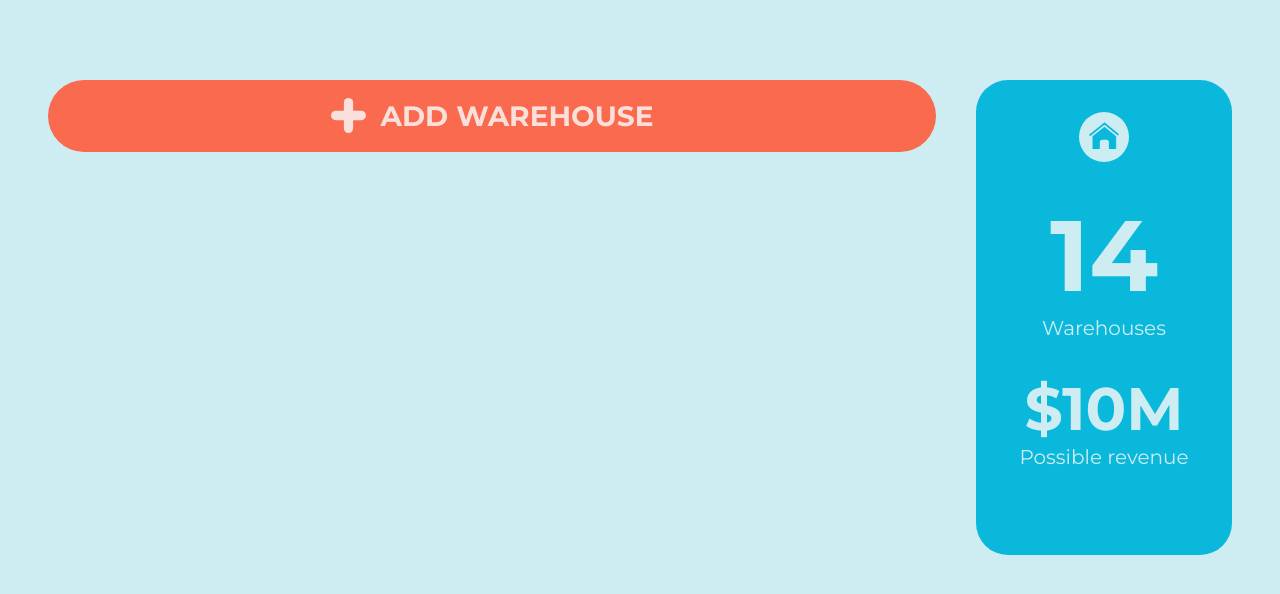
After one commit to linguini1/WMS, a Flask app: page /warehouses in a window 1280 px wide. The commit adds this page. Shown: the top 594 px of the page. Run offline with Flask 2, Linux system fonts and the light colour scheme; data that the repository does not hold is empty.

Commit message:
Finished warehouse page, note that the add warehouse button is still having issues with the modal background. Not sure how to fix this yet.

```diff
--- a/wms/models.py
+++ b/wms/models.py
@@ -38,3 +38,7 @@ class Warehouse(db.Model):
     name = db.Column(db.String(15), unique=True, nullable=False)
     capacity = db.Column(db.Integer, nullable=False)
     items = db.relationship("Item", backref="home_warehouse", lazy=True)
+
+
+db.drop_all()
+db.create_all()
--- a/wms/routes.py
+++ b/wms/routes.py
@@ -17,13 +17,13 @@ def home():
     # Form validation messages
     if warehouseForm.validate_on_submit():
         flash(f'Warehouse "{warehouseForm.name.data}" created.')
-        db.session.add(Warehouse(name=warehouseForm.name.data,
+        db.session.add(Warehouse(name=warehouseForm.name.data.title(),
                                  capacity=warehouseForm.capacity.data))
         db.session.commit()
         print(Warehouse.query.all())
 
     if itemForm.validate_on_submit():
-        db.session.add(ItemTemplate(name=itemForm.name.data,
+        db.session.add(ItemTemplate(name=itemForm.name.data.title(),
                                     price=itemForm.price.data,
                                     cost=itemForm.cost.data,
                                     size=itemForm.size.data,
@@ -33,3 +33,28 @@ def home():
         flash(f'Item "{itemForm.name.data}" created.')
 
     return render_template('home.html', warehouseForm=warehouseForm, itemForm=itemForm)
+
+
+# Warehouses list page
+@app.route("/warehouses", methods=["GET", "POST"])
+def warehouses():
+
+    # Forms
+    warehouseForm = WarehouseForm()
+    itemForm = ItemForm()
+
+    # Information
+    warehouseList = Warehouse.query.all()
+
+    # Form validation messages
+    if warehouseForm.validate_on_submit():
+        flash(f'Warehouse "{warehouseForm.name.data}" created.')
+        db.session.add(Warehouse(name=warehouseForm.name.data,
+                                 capacity=warehouseForm.capacity.data))
+        db.session.commit()
+        print(Warehouse.query.all())
+
+    return render_template('warehouses.html',
+                           warehouseForm=warehouseForm,
+                           itemForm=itemForm,
+                           warehouses=warehouseList)
--- a/wms/static/home.css
+++ b/wms/static/home.css
@@ -65,9 +65,10 @@ body {
   border: none;
   border-radius: 4em;
   color: #CEEDF3;
-  font-size: 10px;
+  font-size: 12px;
   padding: 1.6em 20px;
-  margin: 1.6em 0;
+  margin: 1.4em 0;
+  text-decoration: none;
 }
 
 .stats-card .view-button:hover {
--- a/wms/static/home.scss
+++ b/wms/static/home.scss
@@ -71,9 +71,10 @@ body {
         border: none;
         border-radius: 4em;
         color: $lightBlue;
-        font-size: 10px;
+        font-size: 12px;
         padding: 1.6em 20px;
-        margin: 1.6em 0;
+        margin: 1.4em 0;
+        text-decoration: none;
 
         &:hover {
             background-color: darken($medBlue, 10%);
--- a/wms/static/main.css
+++ b/wms/static/main.css
@@ -10,6 +10,11 @@ body, html {
 a, button {
   cursor: pointer;
   font-family: 'Montserrat', sans-serif;
+  text-decoration: none;
+}
+
+a:link, button:link {
+  text-decoration: none !important;
 }
 
 input {
--- a/wms/static/main.scss
+++ b/wms/static/main.scss
@@ -22,6 +22,12 @@ body, html {
 a, button {
     cursor: pointer;
     font-family: 'Montserrat', sans-serif;
+    text-decoration: none;
+
+    &:link {
+        text-decoration: none !important;
+    }
+
 }
 
 input {
--- /dev/null
+++ b/wms/static/warehouses.css
@@ -0,0 +1,196 @@
+li {
+  list-style: none;
+}
+
+body {
+  margin: 5em 3em;
+}
+
+.content {
+  display: -webkit-box;
+  display: -ms-flexbox;
+  display: flex;
+}
+
+.list {
+  margin-right: 2.5em;
+  min-width: 75%;
+  height: 475px;
+  overflow-y: scroll;
+}
+
+.list::-webkit-scrollbar {
+  display: none;
+}
+
+.list ul {
+  padding: 0;
+  margin: 0;
+}
+
+.warehouse-card {
+  color: #CEEDF3;
+  background-color: #036B80;
+  display: -webkit-box;
+  display: -ms-flexbox;
+  display: flex;
+  border-radius: 4em;
+  -webkit-box-align: center;
+      -ms-flex-align: center;
+          align-items: center;
+  padding: 0 30px;
+  margin-bottom: 20px;
+}
+
+.warehouse-card h1 {
+  font-size: 28px;
+  margin-right: 20px;
+}
+
+.warehouse-card ul {
+  display: -webkit-box;
+  display: -ms-flexbox;
+  display: flex;
+  -webkit-box-align: center;
+      -ms-flex-align: center;
+          align-items: center;
+  padding: 0;
+  -webkit-box-pack: justify;
+      -ms-flex-pack: justify;
+          justify-content: space-between;
+  width: 100%;
+}
+
+.warehouse-card .stats li {
+  margin-right: 25px;
+}
+
+.warehouse-card .stats h2 {
+  font-size: 20px;
+  margin: 0;
+}
+
+.warehouse-card .stats p {
+  font-size: 10px;
+  margin: 0;
+}
+
+.warehouse-card .edit-button {
+  background-color: #CEEDF3;
+  border-radius: 50%;
+  border: none;
+  display: -webkit-box;
+  display: -ms-flexbox;
+  display: flex;
+  -ms-flex-line-pack: center;
+      align-content: center;
+  padding: 10px;
+}
+
+.warehouse-card .edit-button svg path, .warehouse-card .edit-button svg rect {
+  fill: #036B80;
+}
+
+.warehouse-card .edit-button:hover {
+  background-color: #a5dee9;
+}
+
+.add-warehouse {
+  background-color: #F96A4E;
+  color: #FAE0DB;
+  text-transform: uppercase;
+  font-weight: 800;
+  display: -webkit-box;
+  display: -ms-flexbox;
+  display: flex;
+  border: none;
+  border-radius: 4em;
+  width: 100%;
+  -webkit-box-pack: center;
+      -ms-flex-pack: center;
+          justify-content: center;
+  -webkit-box-align: center;
+      -ms-flex-align: center;
+          align-items: center;
+  padding: 0;
+}
+
+.add-warehouse img {
+  margin-right: 15px;
+  width: 35px;
+  height: 35px;
+}
+
+.add-warehouse h1 {
+  font-size: 28px;
+}
+
+.add-warehouse:hover {
+  background-color: #f7401d;
+}
+
+.warehouse-stats {
+  background-color: #09B8DB;
+  color: #CEEDF3;
+  border-radius: 2em;
+  width: 100%;
+  padding: 2em 1em;
+}
+
+.warehouse-stats ul {
+  padding: 0;
+  margin: 0;
+}
+
+.warehouse-stats ul li {
+  display: block;
+  text-align: center;
+  margin-bottom: 2em;
+}
+
+.warehouse-stats a {
+  display: -webkit-box;
+  display: -ms-flexbox;
+  display: flex;
+  width: 50px;
+  height: 50px;
+  background-color: #CEEDF3;
+  border-radius: 50%;
+  margin: 0 auto;
+  -webkit-box-pack: center;
+      -ms-flex-pack: center;
+          justify-content: center;
+  -webkit-box-align: center;
+      -ms-flex-align: center;
+          align-items: center;
+}
+
+.warehouse-stats a:hover {
+  background-color: #a5dee9;
+}
+
+.warehouse-stats a img {
+  width: 30px;
+  height: 30px;
+  display: inline-block;
+}
+
+.warehouse-stats h1 {
+  font-size: 100px;
+  margin: 0;
+}
+
+.warehouse-stats h2 {
+  font-size: 60px;
+  margin: 0;
+}
+
+.warehouse-stats p {
+  margin: 0;
+  font-size: 20px;
+}
+
+.bg-modal {
+  margin: -5em -3em;
+}
+/*# sourceMappingURL=warehouses.css.map */
--- /dev/null
+++ b/wms/static/warehouses.scss
@@ -0,0 +1,185 @@
+// Colours
+$deepBlue: #036B80;
+$medBlue: #09B8DB;
+$lightBlue: #CEEDF3;
+$deepOrange: #F96A4E;
+$lightOrange: #FAE0DB;
+
+// Base resets
+li {
+    list-style: none;
+}
+
+// Main things
+body {
+    margin: 5em 3em;
+}
+
+.content {
+    display: flex;
+}
+
+// Warehouse List
+.list {
+    margin-right: 2.5em;
+    min-width: 75%;
+    height: 475px;
+    overflow-y: scroll;
+
+    &::-webkit-scrollbar {
+        display: none;
+    }
+
+    ul {
+        padding: 0;
+        margin: 0;
+    }
+}
+
+.warehouse-card {
+    color: $lightBlue;
+    background-color: $deepBlue;
+    display: flex;
+    border-radius: 4em;
+    align-items: center;
+    padding: 0 30px;
+    margin-bottom: 20px;
+
+    h1 {
+        font-size: 28px;
+        margin-right: 20px;
+    }
+
+    ul {
+        display: flex;
+        align-items: center;
+        padding: 0;
+        justify-content: space-between;
+        width: 100%;
+    }
+
+    .stats {
+        li {
+            margin-right: 25px;
+        }
+
+        h2 {
+            font-size: 20px;
+            margin: 0;
+        }
+
+        p {
+            font-size: 10px;
+            margin: 0;
+        }
+    }
+
+    .edit-button {
+        background-color: $lightBlue;
+        border-radius: 50%;
+        border: none;
+        display: flex;
+        align-content: center;
+        padding: 10px;
+
+        svg {
+            path, rect {
+                fill: $deepBlue;
+            }
+        }
+
+        &:hover {
+            background-color: darken($lightBlue, 10%);
+        }
+    }
+}
+
+.add-warehouse {
+    background-color: $deepOrange;
+    color: $lightOrange;
+    text-transform: uppercase;
+    font-weight: 800;
+    display: flex;
+    border: none;
+    border-radius: 4em;
+    width: 100%;
+    justify-content: center;
+    align-items: center;
+    padding: 0;
+
+    img {
+        margin-right: 15px;
+        width: 35px;
+        height: 35px;
+    }
+
+    h1 {
+        font-size: 28px;
+    }
+
+    &:hover {
+        background-color: darken($deepOrange, 10%);
+    }
+}
+
+// Warehouse stats card
+.warehouse-stats {
+    background-color: $medBlue;
+    color: $lightBlue;
+    border-radius: 2em;
+    width: 100%;
+    padding: 2em 1em;
+
+    ul {
+        padding: 0;
+        margin: 0;
+
+        li {
+            display: block;
+            text-align: center;
+            margin-bottom: 2em;
+        }
+    }
+
+    a {
+        display: flex;
+        width: 50px;
+        height: 50px;
+        background-color: $lightBlue;
+        border-radius: 50%;
+        margin: 0 auto;
+        justify-content: center;
+        align-items: center;
+
+        &:hover {
+            background-color: darken($lightBlue, 10%);
+        }
+
+        img {
+            width: 30px;
+            height: 30px;
+            display: inline-block;
+        }
+    }
+
+    h1 {
+        font-size: 100px;
+        margin: 0;
+    }
+
+    h2 {
+        font-size: 60px;
+        margin: 0;
+    }
+
+    p {
+        margin: 0;
+        font-size: 20px;
+    }
+
+}
+
+// Popup
+.bg-modal {
+    margin: -5em -3em;
+}
--- a/wms/templates/base.html
+++ b/wms/templates/base.html
@@ -156,8 +156,8 @@
                 setTimeout(fade_out, 2000);
 
                 function fade_out() {
+                    document.querySelector(".success").style.display = 'none';
                     document.querySelector(".bg-modal").style.display = 'none'
-                    document.querySelector(".success").style.display = 'none';
                 }
             </script>
 
--- /dev/null
+++ b/wms/templates/warehouses.html
@@ -0,0 +1,73 @@
+{% extends "base.html" %}
+
+{% block content %}
+
+<link rel="stylesheet" href="static/warehouses.css">
+
+<div class="content">
+    <div class="list">
+        <ul>
+            {% for warehouse in warehouses %}
+            <li class="warehouse-card">
+                <ul>
+                    <li>
+                        <h1>{{warehouse.name}}</h1>
+                    </li>
+                    <li>
+                        <ul class="stats">
+                            <li>
+                                <h2>$156,000</h2>
+                                <p>Possible revenue</p>
+                            </li>
+                            <li>
+                                <h2>2000u</h2>
+                                <p>Remaining capacity</p>
+                            </li>
+                            <li>
+                                <h2>39</h2>
+                                <p>Unique items</p>
+                            </li>
+                        </ul>
+                    </li>
+                    <li>
+                        <button class="edit-button">
+                            <svg xmlns="http://www.w3.org/2000/svg" width="27.181" height="28.436" viewBox="0 0 27.181 28.436">
+                                <g id="Edit_Icon" data-name="Edit Icon" transform="translate(-218.658 -298.529)">
+                                  <path id="Path_1" data-name="Path 1" d="M5.647,0h23.88V6.608H5.647S0,4.979,0,3.327,5.647,0,5.647,0Z" transform="translate(218.658 322.459) rotate(-47)" fill="#09b8db"/>
+                                  <rect id="Rectangle_7" data-name="Rectangle 7" width="6.561" height="2.46" transform="translate(244.161 304.803) rotate(-137)" fill="#09b8db"/>
+                                </g>
+                              </svg>
+                        </button>
+                    </li>
+                </ul>
+            </li>
+            {% endfor %}
+            <li>
+                <button class="add-warehouse" id="add-warehouse">
+                    <img src="static/+.svg" alt="+ button">
+                    <h1>Add Warehouse</h1>
+                </button>
+            </li>
+        </ul>
+    </div>
+
+    <div class="warehouse-stats">
+        <ul>
+            <li>
+                <a href="{{url_for('home')}}" class="home">
+                    <img src="static/home.svg" alt="">
+                </a>
+            </li>
+            <li>
+                <h1>14</h1>
+                <p>Warehouses</p>
+            </li>
+            <li>
+                <h2>$10M</h2>
+                <p>Possible revenue</p>
+            </li>
+        </ul>
+    </div>
+</div>
+
+{% endblock content %}
```
Also changed, not shown: wms/templates/home.html (+2 -6 lines), wms/data.db, wms/static/Rectangle 15.svg (added), wms/static/home.svg (added), wms/static/trash-button.svg (renamed from wms/static/Trash button.svg), 3 other files.
